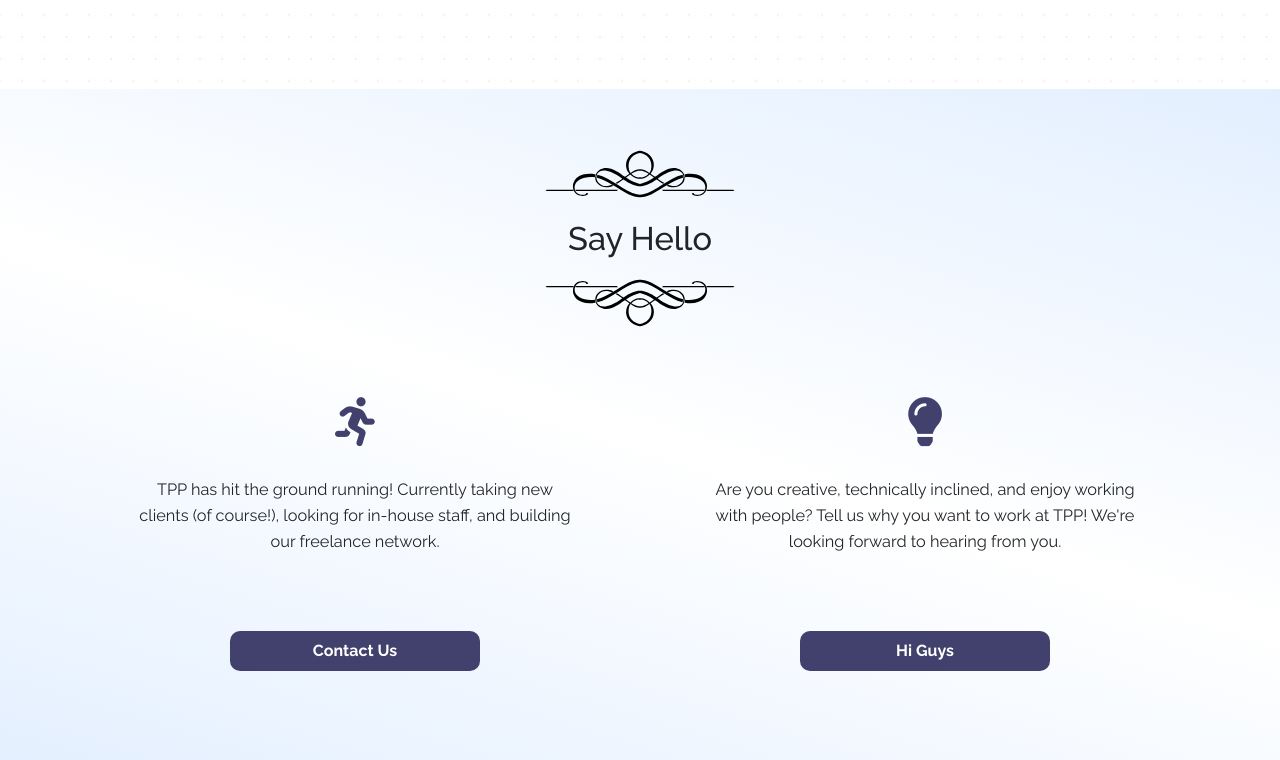
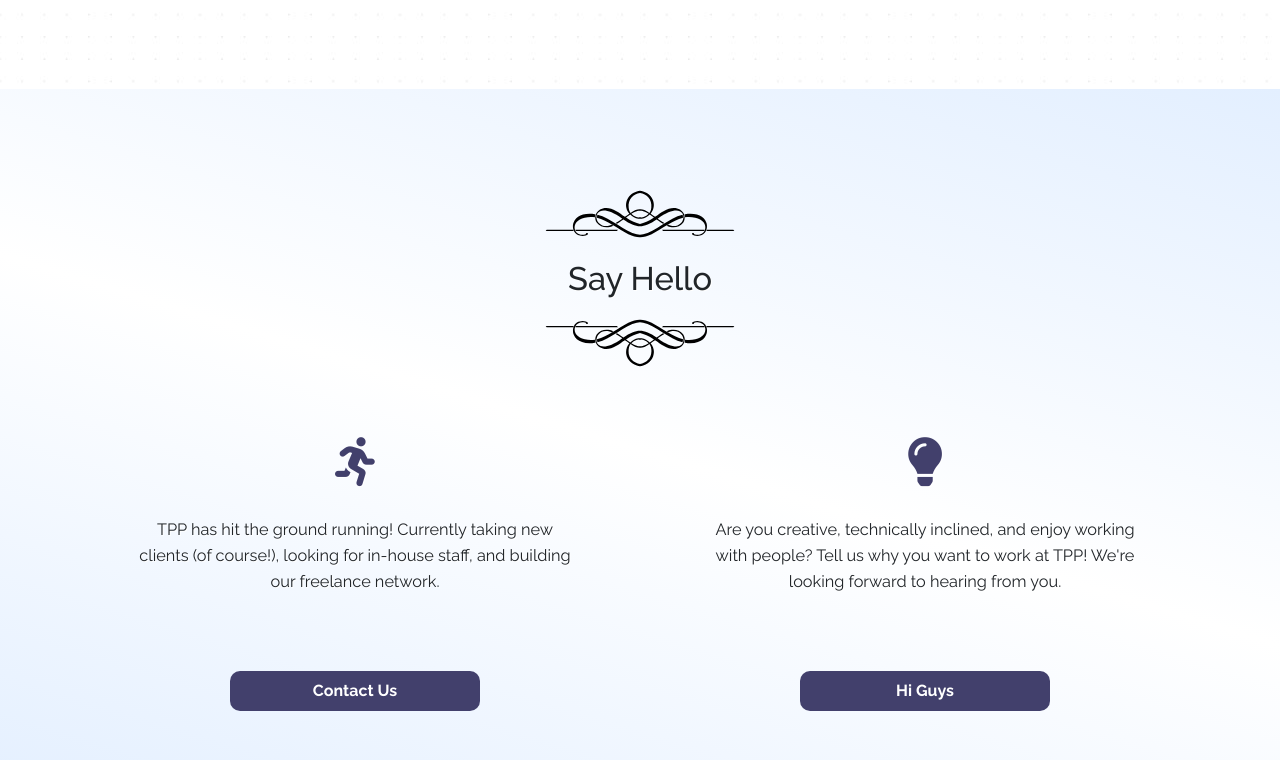
Before and after one commit to aluchenitser/tpp, a plain HTML site: page index.html in a window 1280 px wide. Shown: the part 3300-4060 px from the top of the page. Drawn offline with nearby package versions, Linux system fonts and the light colour scheme; a web font is replaced by a local one.

Commit message:
veretical spacing

```diff
--- a/css/style.scss
+++ b/css/style.scss
@@ -594,7 +594,7 @@ body {
     }
 
     .say-hello {
-      padding: 60px 0 110px 0;
+      padding: 100px 0 100px 0;
 
       .head {
         margin-top: 0;
```
Also changed, not shown: css/style.css.
